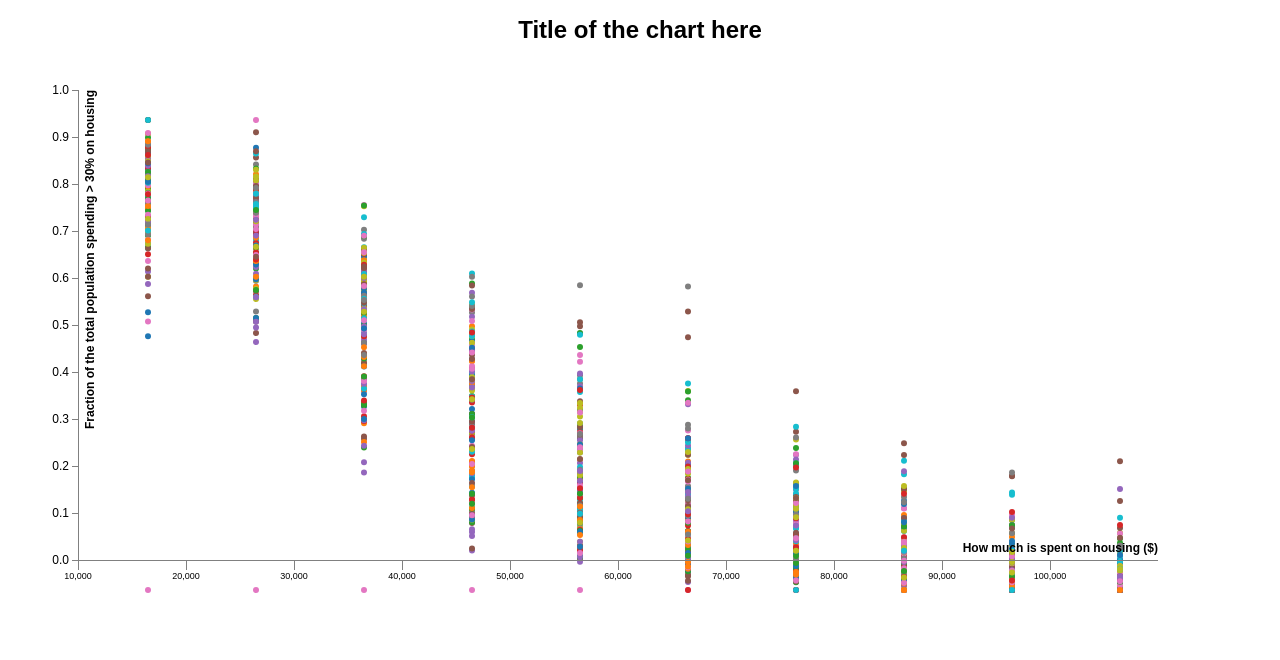
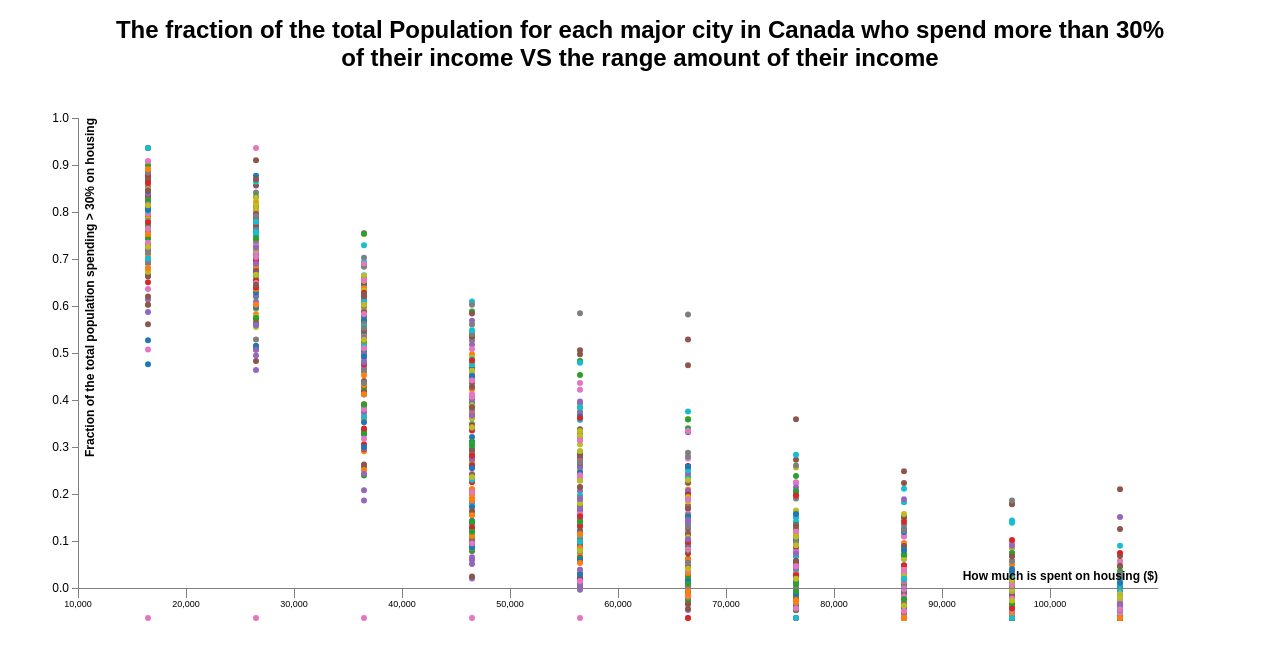
Before and after one commit to levonayim/355-A4, a plain HTML site: page index.html in a window 1280 px wide. Drawn offline with nearby package versions, Linux system fonts and the light colour scheme.

Commit message:
added proper title

```diff
--- a/index.html
+++ b/index.html
@@ -6,7 +6,7 @@
 </head>
 
 <body>
-	<h1>Title of the chart here</h1>
+	<h1>The fraction of the total Population for each major city in Canada who spend more than 30% of their income VS the range amount of their income</h1>
 
 <!-- load the d3.js library -->
 <script src="https://cdnjs.cloudflare.com/ajax/libs/d3/3.5.6/d3.min.js"></script>
--- a/style.css
+++ b/style.css
@@ -14,6 +14,7 @@ circle {
 
 h1{
 	text-align: center;
+	padding: 0 100px;
 }
 
 .tooltip {
```
